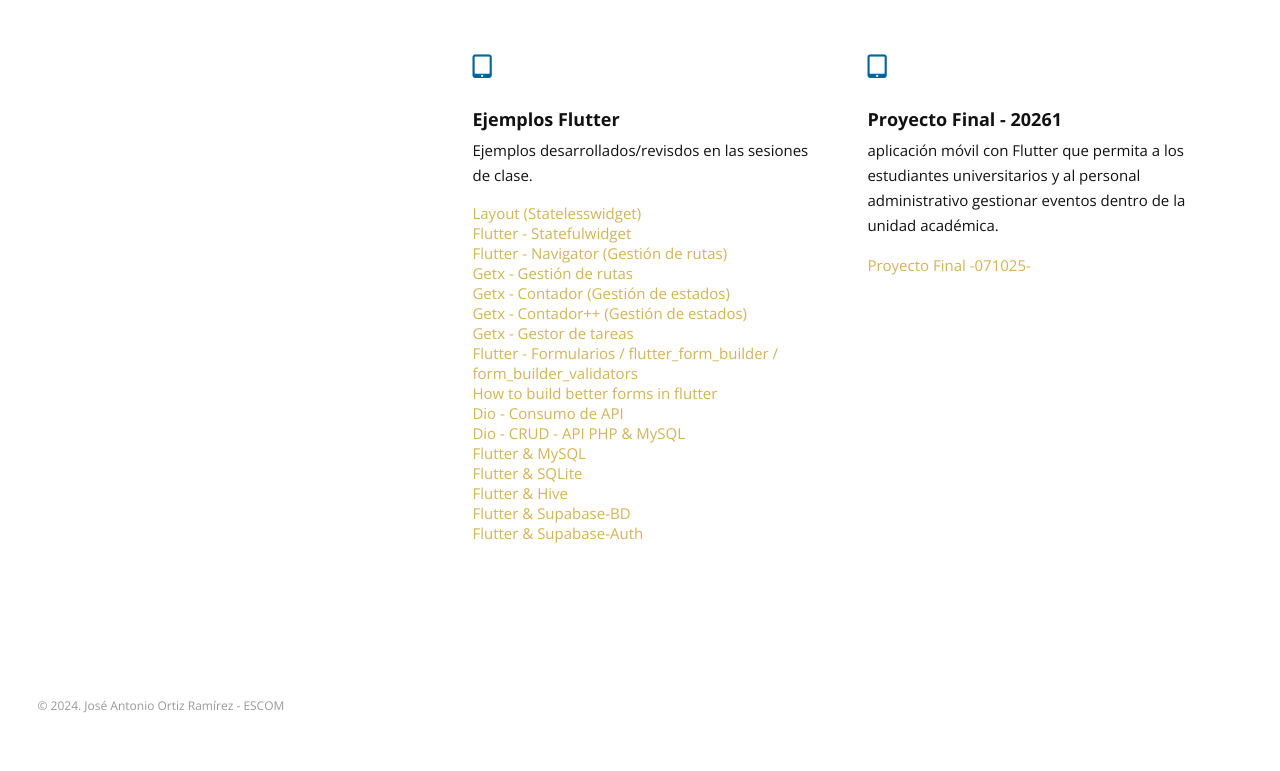
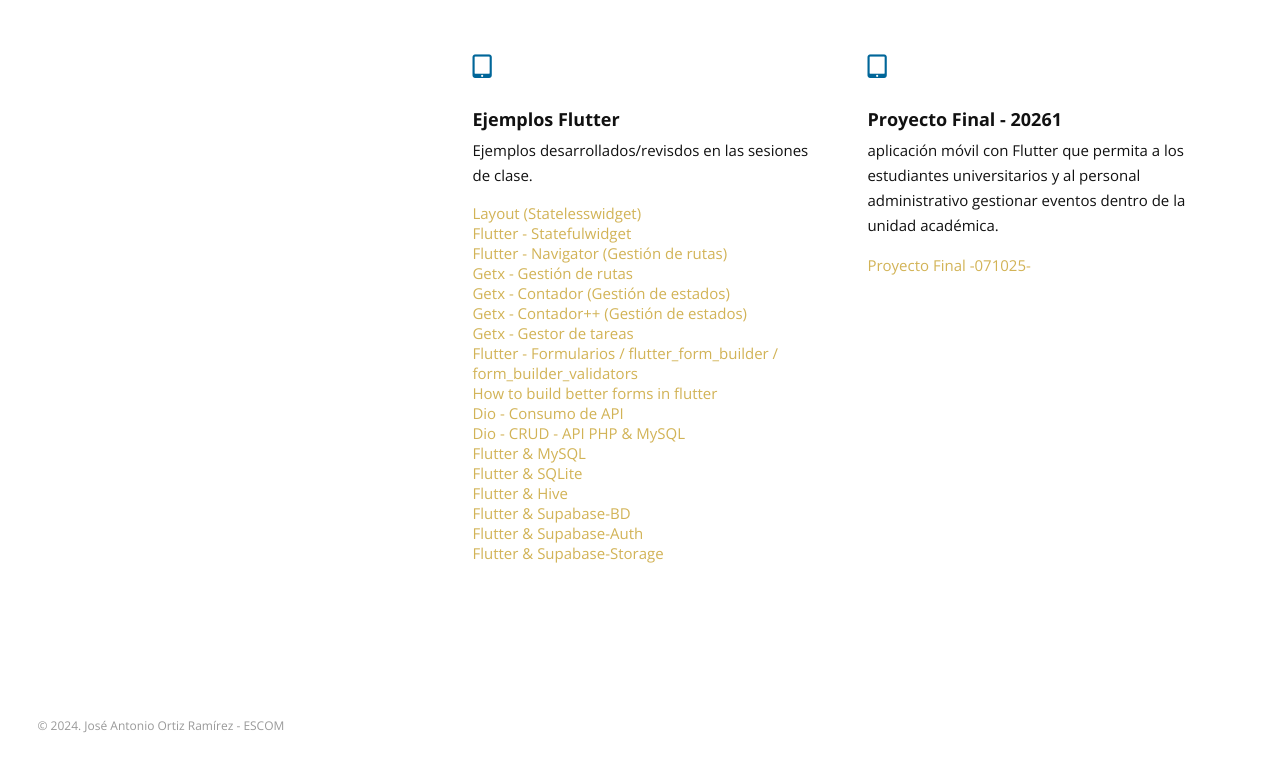
Before and after one commit to jaortizr/jaortizr.github.io, a plain HTML site: page index.html in a window 1280 px wide. Shown: the part 2805-3576 px from the top of the page. Drawn offline with nearby package versions, Linux system fonts and the light colour scheme.

Commit message:
update -011225-

```diff
--- a/index.html
+++ b/index.html
@@ -385,6 +385,7 @@
                             <a href="./codes/damn_flutter_hive.zip">Flutter & Hive</a><br>
                             <a href="./codes/damn_flutter_supabase_bd.zip">Flutter & Supabase-BD</a><br>
                             <a href="./codes/damn_flutter_supabase_auth.zip">Flutter & Supabase-Auth</a><br>
+                            <a href="./codes/damn_flutter_supabase_store.zip">Flutter & Supabase-Storage</a><br>
                             </p>
                         </div>
                     </div>
```
